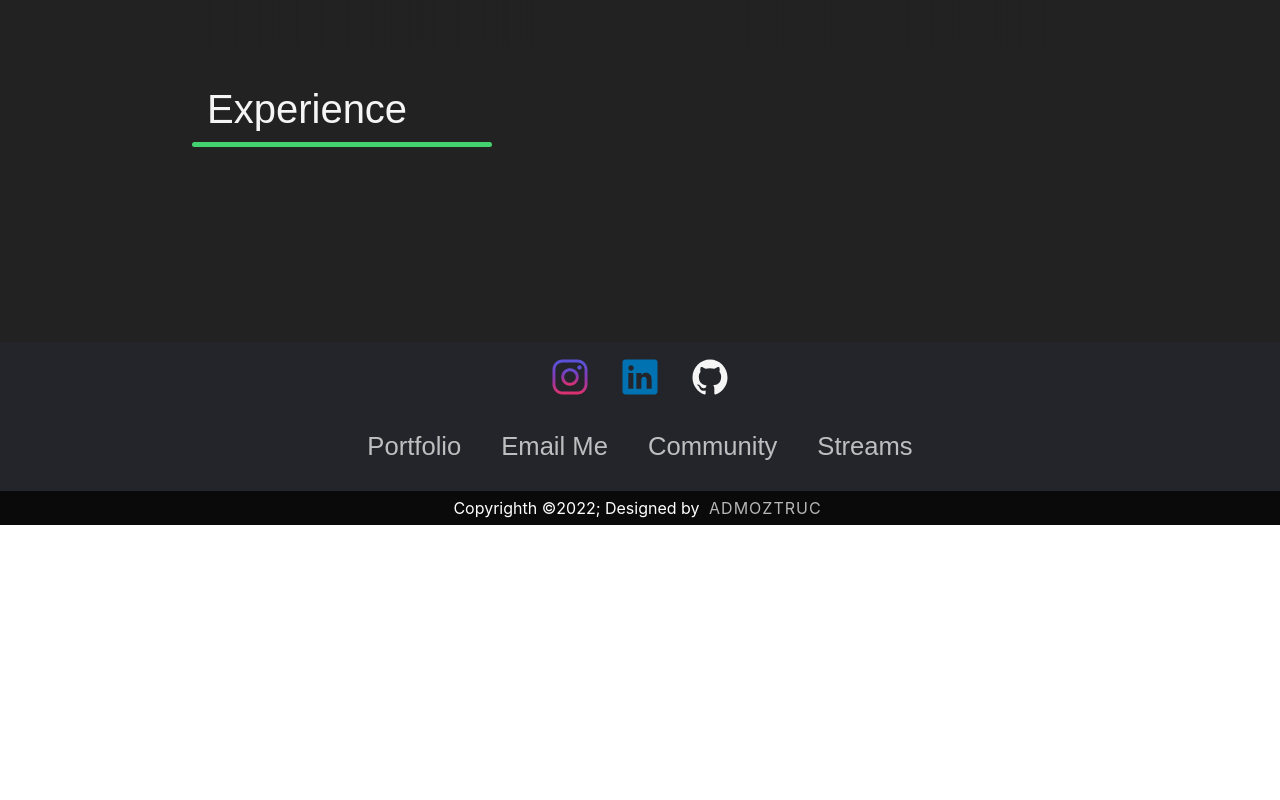
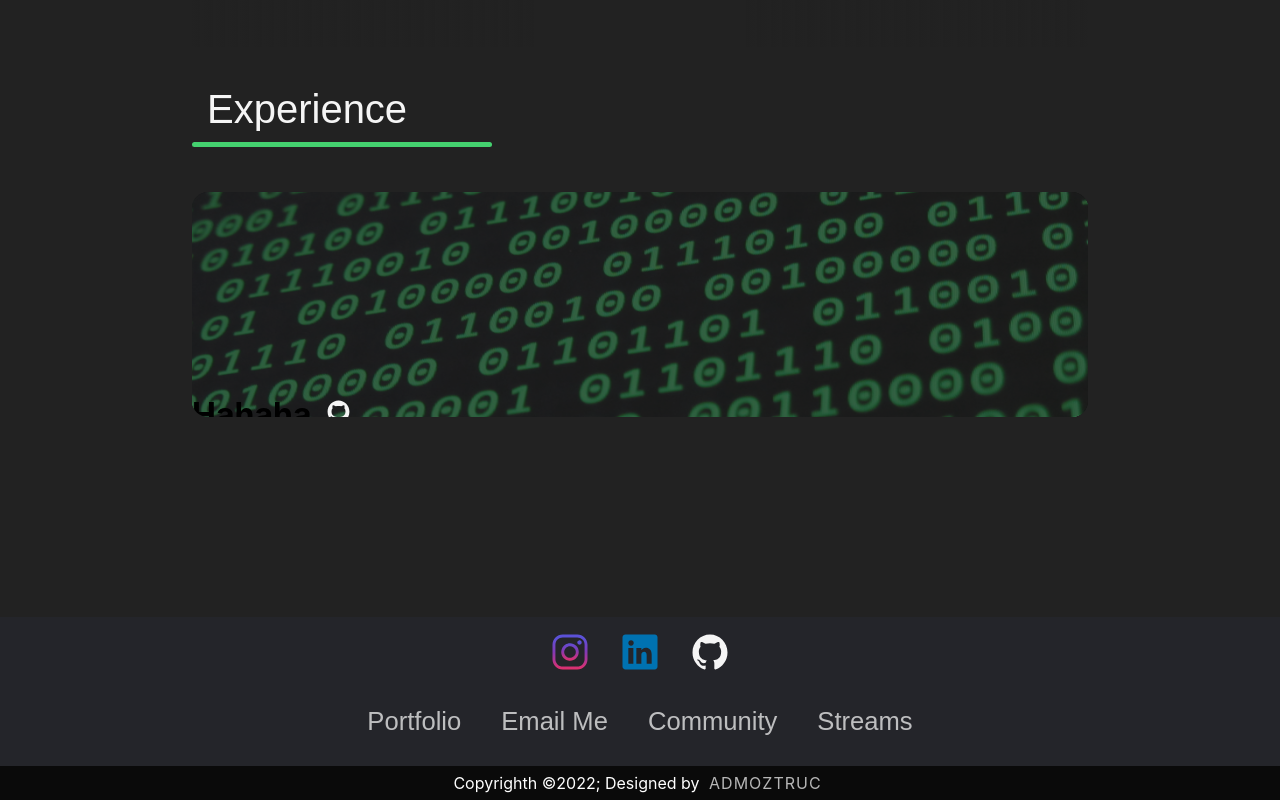
Before and after one commit to FarukEfe/personal-website, a React (Create React App) app: page / in a window 1280 px wide. Shown: the part 2548-3348 px from the top of the page. Before the commit the page ends 3073 px from the top, so only its background shows below. Built offline with nearby package versions, Linux system fonts and the light colour scheme; a web font is replaced by a local one.

Commit message:
Layout of entry box (experiences view) complete

```diff
--- a/src/Components/Entry/index.js
+++ b/src/Components/Entry/index.js
@@ -1,13 +1,36 @@
 import React from "react";
 
+import "./styles.css";
 
 class Entry extends React.Component {
+
+    get_description() {
+        // This function will go thru every single item in dictionary to get entry list items and display them
+        return <li></li>
+    }
 
     render() {
         return (
             <div className="entry">
-
+                <div className="entry-info">
+                    <div className="title-row">
+                        <div className="push-left">
+                            <h1 className="entry-title">{this.props.entry.title}</h1>
+                            <a className="entry-source" href={this.props.entry.url}><img alt="" src={process.env.PUBLIC_URL + "/images/socials/" + this.props.entry.logo} style={{width: 25, height: 25}} /></a>
+                        </div>
+                        <div className="push-right">
+                            <h2 className="period">{this.props.entry.title}</h2>
+                        </div>
+                    </div>
+                    <div className="entry-items">
+                        <ul>{this.get_description()}</ul>
+                    </div>
+                </div>
+                <div className="entry-filter" />
+                <img className="entry-background" alt="entry-background" src={process.env.PUBLIC_URL + "/images/bg/entry-bgs/" + this.props.entry.background} />
             </div>
         )
     }
 }
+
+export default Entry;
--- a/src/Components/Entry/styles.css
+++ b/src/Components/Entry/styles.css
@@ -0,0 +1,69 @@
+.entry {
+    max-width: 95vw;
+    max-height: 1500px;
+    width: 1000px;
+    height: 225px;
+
+    display: grid;
+    grid-template-columns: 1;
+    grid-template-rows: 1;
+    /*
+    -ms-grid-column-align: center;
+    -ms-grid-row-align: center;
+    */
+
+    border-radius: 16px;
+    overflow: hidden;
+}
+
+/* Common Properties */
+
+.entry-info, .entry-filter, .entry-background {
+    grid-column: 1;
+    grid-row: 1;
+    width: 100%;
+
+    position: relative;
+}
+
+/* Content section for entry */
+
+.entry-info {
+    height: 100%;
+    z-index: 9;
+
+    display: flex;
+    flex-direction: column;
+    align-items: start;
+    justify-content: center;
+    gap: 30px;
+}
+
+.title-row {
+    width: 100%;
+    height: fit-content;
+}
+
+.title-row .push-left, .title-row .push-right {
+    display: inline-block;
+}
+
+.title-row .push-left {
+    display: flex;
+    flex-direction: row;
+    gap: 15px;
+}
+
+/* Filter & Background */
+
+.entry-filter {
+    height: 100%;
+    background-color: #222;
+    opacity: 0.7;
+    z-index: 8;
+}
+
+.entry-background {
+    height: auto;
+    z-index: 7;
+}
--- /dev/null
+++ b/src/Pages/Experiences/index.js
@@ -0,0 +1,20 @@
+import React from "react";
+
+import Entry from "../../Components/Entry";
+import "./styles.css";
+
+let sample_entry = {
+    title: "Hahaha",
+    logo: "github.svg",
+    link: "/",
+    background: "binary-bg.jpg"
+}
+
+export default function Experiences(props) {
+
+    return (
+        <div id="experiences">
+            <Entry entry={sample_entry} />
+        </div>
+    )
+}
--- /dev/null
+++ b/src/Pages/Experiences/styles.css
@@ -0,0 +1,7 @@
+#experiences {
+    width: 100%;
+    height: 100%;
+    display: flex;
+    align-items: center;
+    justify-content: center;
+}
--- a/src/Pages/Main/index.js
+++ b/src/Pages/Main/index.js
@@ -2,6 +2,7 @@ import React from "react";
 
 import Banner from "../../Components/Banner/index.js";
 import EducationPage from "../Education/index.js"
+import Experiences from "../Experiences/index.js";
 
 /* CSS */
 import "./styles.css";
@@ -29,6 +30,7 @@ export default function MainPage() {
             </div>
             <div className="content experiences">
                 <h1 className="content-title stick-semibold">Experience</h1>
+                <Experiences />
                 <div>
                     <div className="kaggle">
 
```
